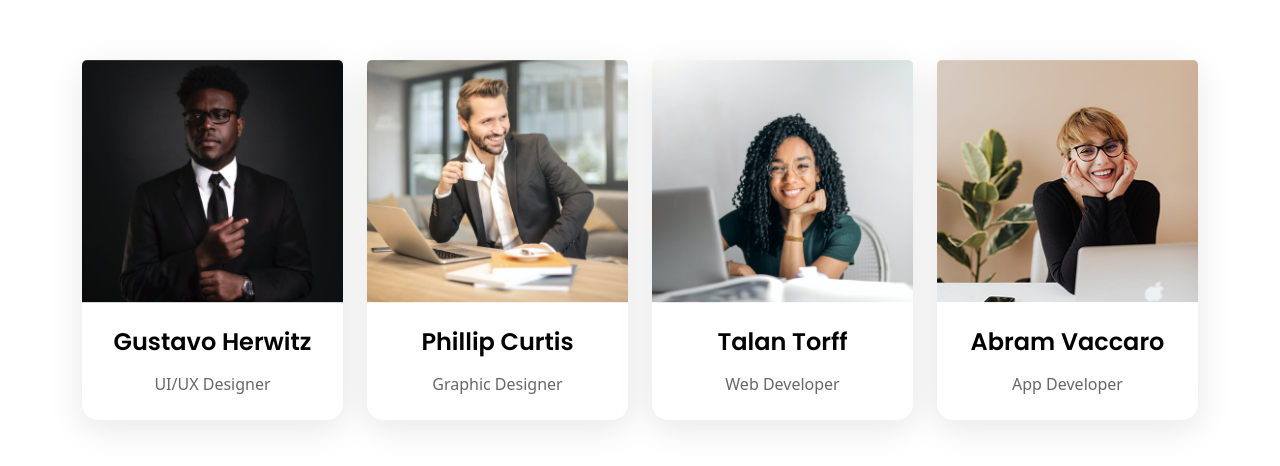
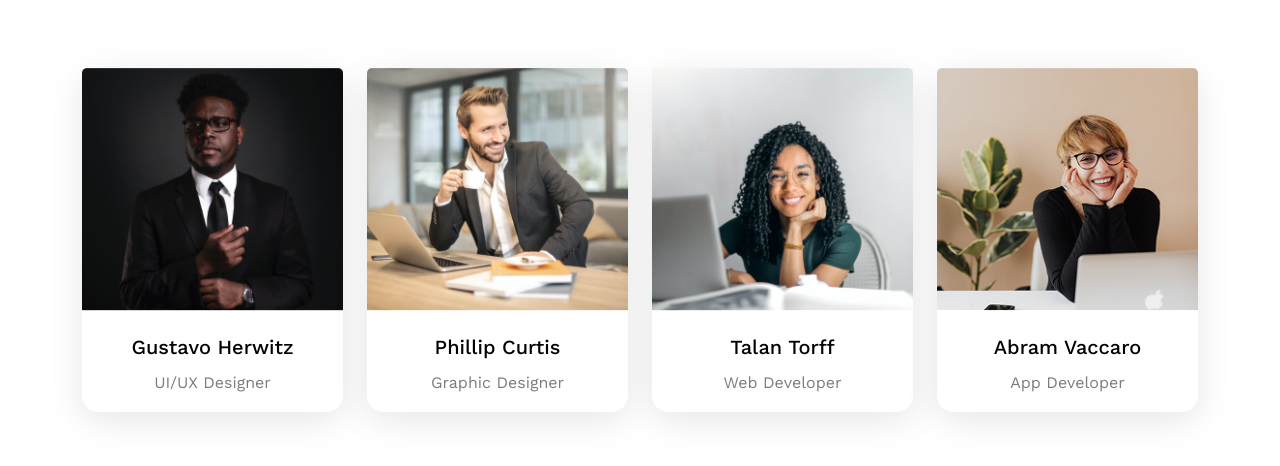
Before and after one commit to Akshat498/js-cards-print, a plain HTML site: page index.html in a window 1280 px wide. Shown: the part 148-614 px from the top of the page. Drawn offline with nearby package versions, Linux system fonts and the light colour scheme.

Commit message:
all mistake solved

```diff
--- a/assets/css/style.css
+++ b/assets/css/style.css
@@ -1,7 +1,7 @@
-@import url('https://fonts.googleapis.com/css2?family=Poppins:ital,wght@0,100;0,200;0,300;0,400;0,500;0,600;0,700;0,800;0,900;1,100;1,200;1,300;1,400;1,500;1,600;1,700;1,800;1,900&display=swap');
+@import url('https://fonts.googleapis.com/css2?family=Work+Sans:ital,wght@0,100..900;1,100..900&display=swap');
 
-.poppins-font {
-    font-family: "Poppins", sans-serif !important;
+.work-sans-font {
+    font-family: "Work Sans", serif;
 }
 
 .gap-8 {
@@ -16,36 +16,16 @@
     text-align: center;
 }
 
-.card-img-top {
-    transition: all 400ms linear !important;
+.fc-grey{
+    color: #7B7B7B;
 }
 
-.btn {
-    background-color: #2C49FE !important;
-    border-radius: 23px !important;
-    transition: all 400ms linear !important;
+.pt-24 {
+    padding-top: 24px;
 }
 
-.btn:hover {
-    background-color: white !important;
-    color: #2C49FE !important;
-    border: 1px solid #2c49fe !important;
-}
-
-.mt-21 {
-    margin-top: 21px;
-}
-
-.mt-12 {
-    margin-top: 12px;
-}
-
-.mt-32 {
-    margin-top: 32px;
-}
-
-.mb-24 {
-    margin-bottom: 24px;
+.pt-12 {
+    padding-top: 12px;
 }
 
 .fs-sm {
@@ -53,14 +33,9 @@
 }
 
 .fs-md {
-    font-size: 24px !important;
-
+    font-size: 20px !important;
 }
 
-.lh-150 {
-    line-height: 150%;
+.lh-24 {
+    line-height: 24.72px;
 }
-
-.opacity-60 {
-    opacity: 60%;
-}
--- a/assets/js/app.js
+++ b/assets/js/app.js
@@ -23,14 +23,14 @@ const cardsData = [
 
 function createCard(cardsData) {
     const card = document.createElement('div');
-    card.classList.add('col-12', 'col-md-6', 'col-xl-3', 'mb-24');
+    card.classList.add('col-12', 'col-md-6', 'col-xl-3', 'mb-4');
     let cardContent = `
     <div class="card  rounded-4">
       <img src="${cardsData.image}" class="card-img-top  w-100" alt="${cardsData.title}">
       <div class="card-body p-0">
-        <h5 class="card-title poppins-font text-black fw-semibold fs-md lh-150 mt-21 mb-0 ">${cardsData.title}</h5>
-        <div class=" gap-8 mt-12 align-items-center ">
-          <p class="date fs-sm poppins-ont lh-150 text-black text-center  fw-normal opacity-60 mb-4 text-center">${cardsData.description}</p>
+        <h5 class="card-title work-sans-font text-black fw-medium  fs-md lh-24 pt-24 mb-0 ">${cardsData.title}</h5>
+        <div class=" gap-8 pt-12 align-items-center ">
+          <p class="date fs-sm work-sans-font lh-24 fc-grey text-center   fw-normal mb-3 text-center">${cardsData.description}</p>
         </div>
     </div>
   `;
```
